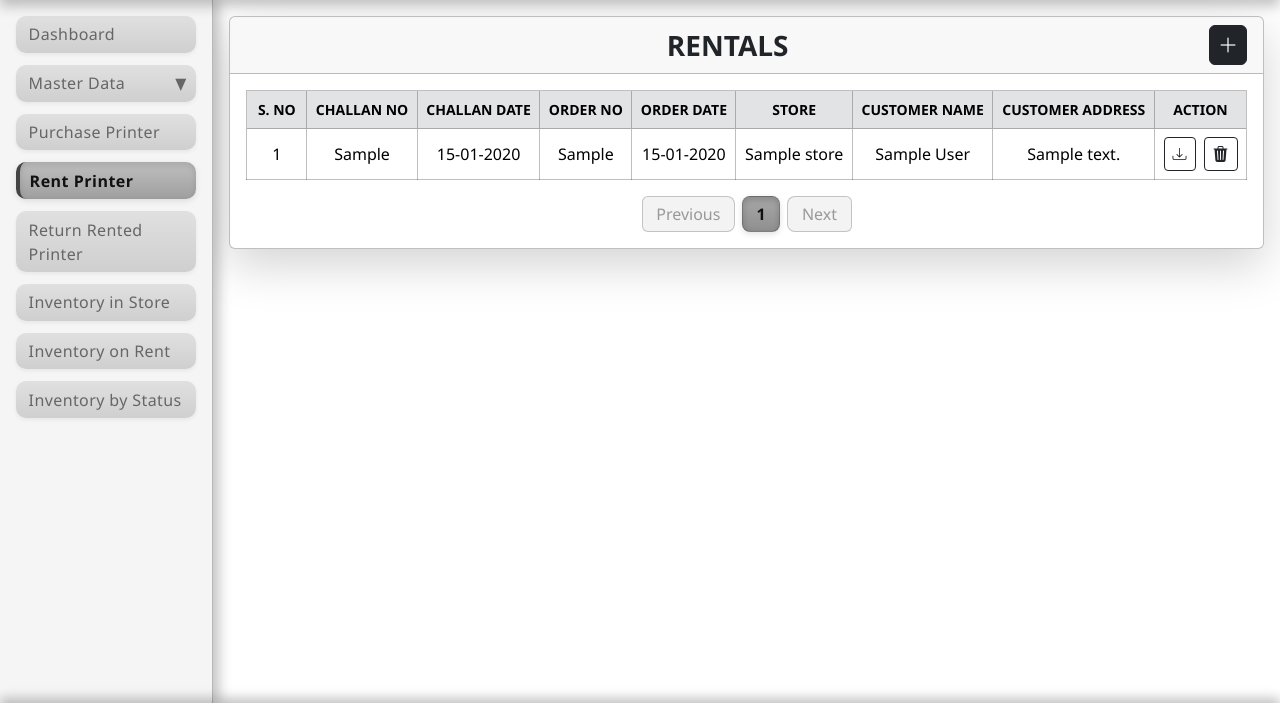
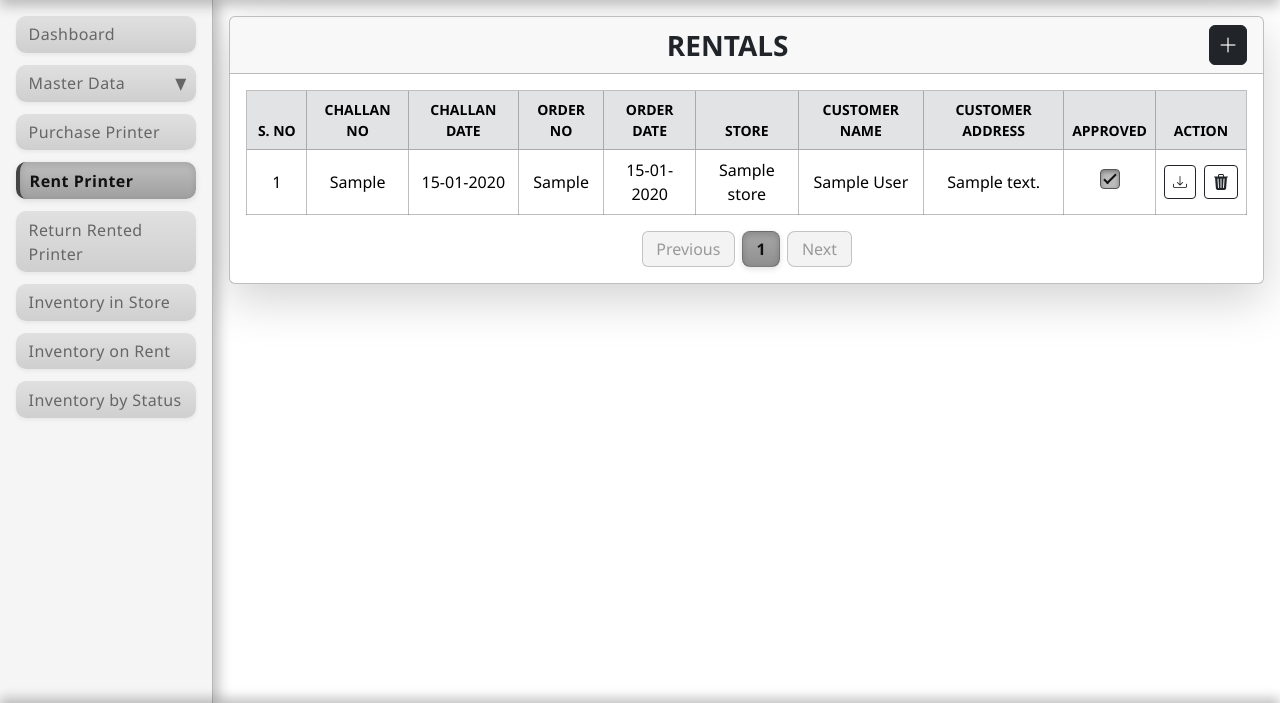
Before and after one commit to AndleebMiraanSpaatech/printer, a Django app: page /rental/ in a window 1280 px wide. Shown: the part 60-763 px from the top of the page. Run offline with Django 5.2, Linux system fonts and the light colour scheme; a user stored in the database is signed in; tables that the repository leaves empty hold one stand-in row (values such as "Sample post"); some libraries are stand-ins or nearby versions.

Commit message:
Approval option added

```diff
--- a/frontend/static/css/list.css
+++ b/frontend/static/css/list.css
@@ -54,3 +54,64 @@
     border-color: rgba(0,0,0,0.2) !important;
     pointer-events: none;
 }
+
+.checkbox-wrapper {
+    display: inline-block;
+    position: relative;
+    width: 20px;
+    height: 20px;
+    cursor: pointer;
+}
+
+.checkbox-wrapper input {
+    opacity: 0;
+    width: 0;
+    height: 0;
+    position: absolute;
+}
+
+.checkbox-wrapper .custom-checkbox {
+    position: absolute;
+    top: 0;
+    left: 0;
+    width: 20px;
+    height: 20px;
+    border: 1px solid #9a9a9a;
+    border-radius: 4px;
+    background-color: #e0e0e0;
+    box-shadow:
+        inset 0 1px 2px rgba(0, 0, 0, 0.25),
+        0 1px 2px rgba(255, 255, 255, 0.6);
+    transition:
+        background-color 0.15s ease,
+        box-shadow 0.15s ease,
+        border-color 0.15s ease;
+}
+
+.checkbox-wrapper input:checked + .custom-checkbox {
+    background-color: #bcbcbc;
+    border-color: #555;
+    box-shadow:
+        inset 0 2px 4px rgba(0, 0, 0, 0.35),
+        0 1px 2px rgba(255, 255, 255, 0.4);
+}
+
+.checkbox-wrapper input:checked + .custom-checkbox::after {
+    content: "";
+    display: block;
+    margin: 1px 0px 0px 6px;
+    width: 6px;
+    height: 13px;
+    border: solid #111;
+    border-width: 0 2px 2px 0;
+    transform: rotate(45deg);
+}
+
+.checkbox-wrapper input:disabled + .custom-checkbox {
+    cursor: not-allowed;
+}
+
+
+disabled, [disabled] {
+    cursor: not-allowed !important;
+}
--- a/frontend/static/js/base.js
+++ b/frontend/static/js/base.js
@@ -1,4 +1,5 @@
 $(function () {
+
     // ajax form submission
     $(document).on("submit", ".ajax-form", (e) => {
         e.preventDefault();
--- a/frontend/templates/base.html
+++ b/frontend/templates/base.html
@@ -143,6 +143,9 @@
     <script src="{% static 'js/jspdf.umd.min.js' %}"></script>
     <script src="{% static 'js/exceljs.min.js' %}"></script>
     <script src="{% static 'js/FileSaver.min.js' %}"></script>
+    <script>
+        window.IS_SUPERUSER = JSON.parse("{{ user.is_superuser}}".toLowerCase());
+    </script>
     <script src="{% static 'js/base.js' %}"></script>
     <script src="{% static 'js/HTMLTableToExcel.js' %}"></script>
     {% block extra_js %}{% endblock %}
--- a/frontend/templates/master_data/customer/list.html
+++ b/frontend/templates/master_data/customer/list.html
@@ -42,10 +42,12 @@
                                         <a href="{% url 'frontend:customer_edit' %}?id={{ customer.id }}" class="btn btn-outline-secondary btn-sm">
                                             <i class="bi bi-pencil-fill fs-6"></i>
                                         </a>
+                                        {% if request.user.is_superuser %}
                                         <button class="btn btn-outline-dark btn-sm delete-btn" data-id="{{ customer.id }}"
                                             data-model-name="Customer" data-model-url="customer" data-csrf="{{ csrf_token }}">
                                             <i class="bi bi-trash3-fill fs-6"></i>
                                         </button>
+                                        {% endif %}
                                     </div>
                                 </td>
                             </tr>
@@ -64,10 +66,12 @@
                                                     <a href="{% url 'frontend:customer_edit' %}?id={{ customer.id }}" class="btn btn-outline-secondary btn-sm">
                                                         <i class="bi bi-pencil-fill fs-6"></i>
                                                     </a>
+                                                    {% if request.user.is_superuser %}
                                                     <button class="btn btn-outline-dark btn-sm delete-btn" data-id="{{ customer.id }}"
                                                         data-model-name="Customer" data-model-url="customer" data-csrf="{{ csrf_token }}">
                                                         <i class="bi bi-trash3-fill fs-6"></i>
                                                     </button>
+                                                    {% endif %}
                                                 </div>
                                             </td>
                                         {% endif %}
--- a/frontend/templates/master_data/list.html
+++ b/frontend/templates/master_data/list.html
@@ -43,11 +43,13 @@
                                     class="btn btn-outline-secondary btn-sm">
                                     <i class="bi bi-pencil-fill fs-6"></i>
                                 </a>
+                                {% if request.user.is_superuser %}
                                 <button class="btn btn-outline-dark btn-sm delete-btn" data-id="{{ object.id }}"
                                     data-model-name="{{ model|sentence_case }}" data-model-url="{{ model|kebab_case }}"
                                     data-csrf="{{ csrf_token }}">
                                     <i class="bi bi-trash3-fill fs-6"></i>
                                 </button>
+                                {% endif %}
                             </div>
                         </td>
                     </tr>
--- a/frontend/templates/master_data/printer_unit/list.html
+++ b/frontend/templates/master_data/printer_unit/list.html
@@ -127,11 +127,13 @@
                                     class="btn btn-outline-secondary btn-sm">
                                     <i class="bi bi-pencil-fill fs-6"></i>
                                 </a>
+                                {% if request.user.is_superuser %}
                                 <button class="btn btn-outline-dark btn-sm delete-btn" data-id="{{ unit.id }}"
                                     data-model-name="Printer Unit" data-model-url="printer-unit"
                                     data-csrf="{{ csrf_token }}">
                                     <i class="bi bi-trash3-fill fs-6"></i>
                                 </button>
+                                {% endif %}
                             </div>
                         </td>
                     </tr>
--- a/frontend/templates/purchase/list.html
+++ b/frontend/templates/purchase/list.html
@@ -50,11 +50,12 @@
                                     class="btn btn-outline-secondary btn-sm">
                                     <i class="bi bi-pencil-fill fs-6"></i>
                                 </a> -->
-
+                                {% if request.user.is_superuser %}
                                 <button class="btn btn-outline-dark btn-sm delete-btn" data-id="{{ purchase.id }}"
                                     data-model-name="Purchase" data-model-url="purchase" data-csrf="{{ csrf_token }}">
                                     <i class="bi bi-trash3-fill fs-6"></i>
                                 </button>
+                                {% endif %}
                             </div>
                         </td>
 
--- a/frontend/templates/rental/list.html
+++ b/frontend/templates/rental/list.html
@@ -33,13 +33,14 @@
                         <th>Store</th>
                         <th>Customer Name</th>
                         <th>Customer Address</th>
+                        <th>Approved</th>
                         <th>Action</th>
                     </tr>
                 </thead>
 
                 <tbody>
                     {% for rental in objects %}
-                    <tr data-pk="{{ rental.id }}" style="cursor: pointer;">
+                    <tr data-pk="{{ rental.id }}" style="cursor: cell;">
                         <td>{{ forloop.counter|serial_no:page_no }}</td>
                         <td>{{ rental.challan_no}}</td>
                         <td>{{ rental.challan_date|date:"d-m-Y"}}</td>
@@ -48,18 +49,30 @@
                         <td>{{ rental.store.name}}</td>
                         <td>{{ rental.customer_address.customer.name }}</td>
                         <td>{{ rental.customer_address.address }}</td>
+                        <td class="text-center">
+                            <label class="checkbox-wrapper">
+                                <input type="checkbox" class="rental-approved-checkbox"
+                                    data-id="{{ rental.id }}"
+                                    {% if rental.approved %}checked disabled{% endif %}
+                                    {% if not request.user.is_superuser %}disabled{% endif %}>
+                                <span class="custom-checkbox"></span>
+                            </label>
+                        </td>
                         <td>
                             <div class="d-flex justify-content-center gap-2">
                                 <!-- Replace your button with a link styled as a button -->
                                 <button class="btn btn-outline-dark btn-sm challan-btn"
                                     data-url="{% url 'frontend:rental_challan_pdf' rental.id %}"
-                                    title="Download Challan">
+                                    title="Download Challan"
+                                    {% if not rental.approved %}disabled{% endif %}>
                                     <i class="bi bi-download"></i>
                                 </button>
+                                {% if request.user.is_superuser %}
                                 <button class="btn btn-outline-dark btn-sm delete-btn" data-id="{{ rental.id }}"
                                     data-model-name="Rental" data-model-url="rental" data-csrf="{{ csrf_token }}">
                                     <i class="bi bi-trash3-fill fs-6"></i>
                                 </button>
+                                {% endif %}
                             </div>
                         </td>
                     </tr>
@@ -89,9 +102,32 @@
         const count = Number("{{ count }}");
         pagination(pageNo, count);
 
-        $("table tbody tr").dblclick(function () {
-            const rentalId = $(this).data("pk");
-            window.location.href = `/rental/${rentalId}/`; // adjust later if needed
+        $("table tbody tr").dblclick(function (e) {
+            console.log("Row double-clicked");
+
+            if (!$(e.target).is("button, input")) {
+                const rentalId = $(this).data("pk");
+                window.location.href = `/rental/${rentalId}/`;
+            }
+        });
+
+        $("table").on("change", ".rental-approved-checkbox", function () {
+            $.ajax({
+                type: "PATCH",
+                url: `/api/rental/${this.dataset.id}/`,
+                data: JSON.stringify({ approved: this.checked }),
+                contentType: "application/json",
+                headers: { "X-CSRFToken": "{{ csrf_token }}" },
+                success: () => {
+                    if (this.checked) {
+                        this.disabled = true;
+                        $(this).closest("tr").find(".challan-btn").prop("disabled", false);
+                    }
+                },
+                error: () => {
+                    this.checked = false;
+                }
+            });
         });
 
         $(".challan-btn").click(function (e) {
--- a/frontend/templates/rental_return/list.html
+++ b/frontend/templates/rental_return/list.html
@@ -50,10 +50,12 @@
                         <td>{{ rental_return.customer_address.address }}</td>
                         <td>
                             <div class="d-flex justify-content-center gap-2">
+                                {% if request.user.is_superuser %}
                                 <button class="btn btn-outline-dark btn-sm delete-btn" data-id="{{ rental_return.id }}"
                                     data-model-name="RentalReturn" data-model-url="rental_return" data-csrf="{{ csrf_token }}">
                                     <i class="bi bi-trash3-fill fs-6"></i>
                                 </button>
+                                {% endif %}
                             </div>
                         </td>
                     </tr>
```
Also changed, not shown: api/models.py (+18 -19 lines).
